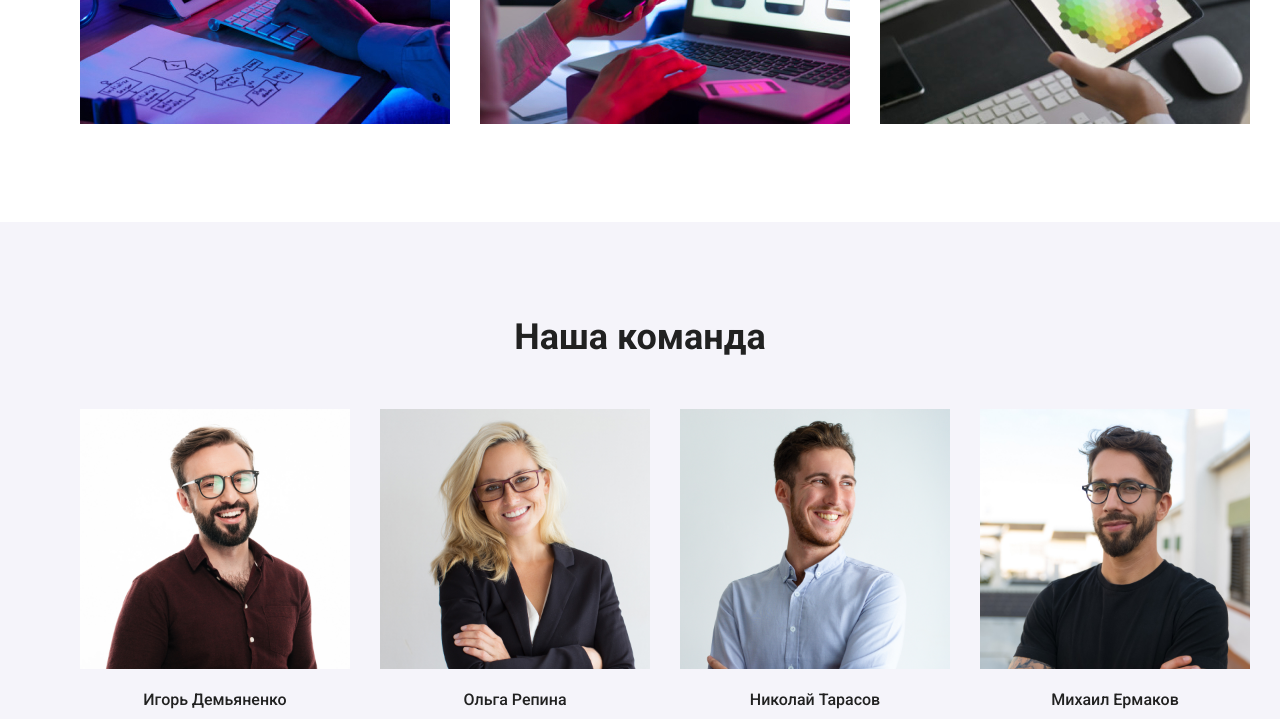
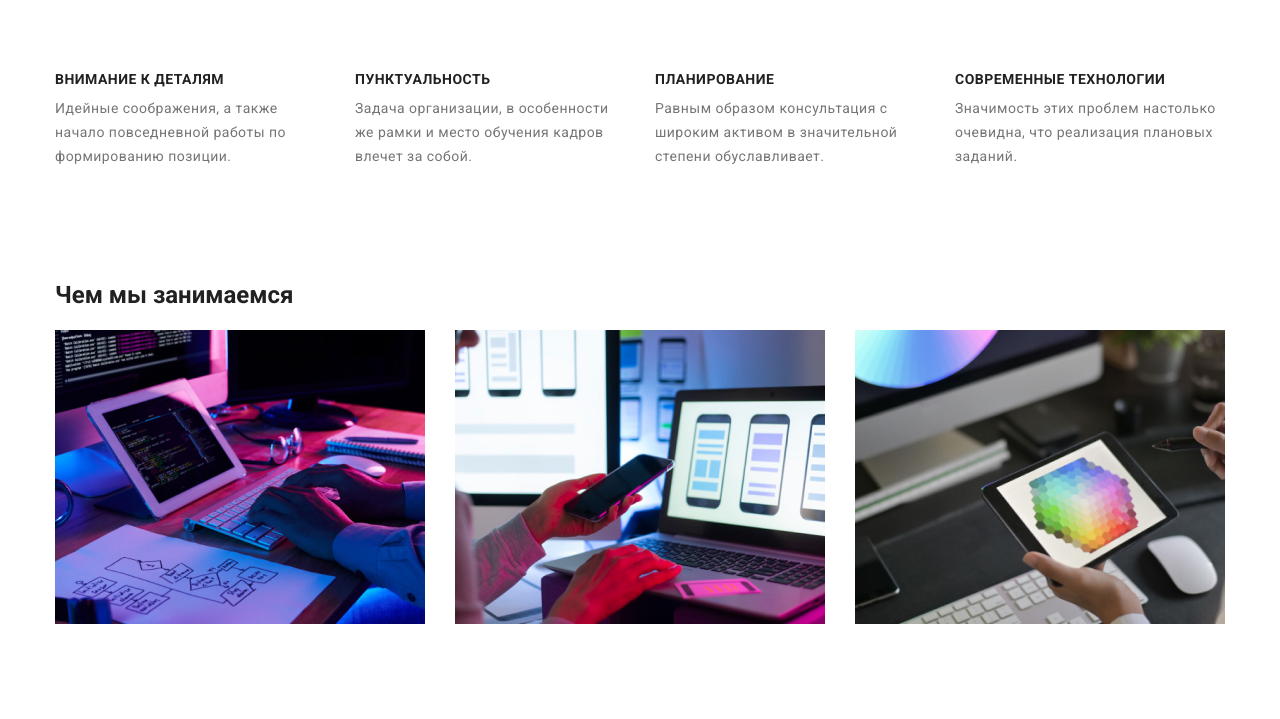
Before and after one commit to pelageja/goit-markup-hw-03, a plain HTML site: page index.html in a window 1280 px wide. Shown: the part 710-1429 px from the top of the page. Drawn offline with nearby package versions, Linux system fonts and the light colour scheme.

Commit message:
flex box

```diff
--- a/css/style.css
+++ b/css/style.css
@@ -1,3 +1,23 @@
+/*цвет основного текста  #212121*/
+/*вторичный цвет текста  #757575*/
+/*основной цвет фона     #FFFFFF*/
+/*вторичный темный фон  #2F303A*/
+/*вторичный  светлый фон   #F5F4FA*/
+/*акцент цвет            #2196F3*/
+/* акцент активный       #188CE8*/
+
+:root {
+    --main-text-color:#212121;
+--secondary-text-color:#757575;
+--fond-color:#FFFFFF;
+--fond-dark-color:#2F303A;
+--fond-light-color:#F5F4FA;
+--accent-color:#2196F3;
+--accent-active-color:#188CE8;
+}
+
+
+
 html {
     box-sizing:border-box;
 }
@@ -11,19 +31,20 @@ html {
 
 /* Главная */
 body {
-
+  margin: 0;
     font-family: Roboto,sans-serif;
-    color:#212121;
+    color: var(--main-text-color);
     font-style: normal;
-background: #FFFFFF;
+background-color: var(--fond-color);
 }
 
 
 .container {
-    width: 1230px;
+    width: 1200px;
     padding-left: 15px;
     padding-right: 15px;
     margin: auto;
+
 
     }
 
@@ -36,6 +57,11 @@ header {
     align-items: center;
 }
     /* WebStudio */
+    .logo {
+        padding-top: 24px;
+        padding-bottom: 24px;
+        width: 145px;
+    }
 .logo {
 
     color: #2196F3;
@@ -86,8 +112,11 @@ font-size: 14px;
     margin-bottom: 0;
     display: flex;
     margin-left: auto;
+    padding: 0;
 }
-
+  .tel {
+      margin-left: 50px;
+  }
  .contact .link {
 text-decoration: none;
     color: #757575;
@@ -104,12 +133,14 @@ text-decoration: none;
 /* Герой*/
 /* Эффективные решения для вашего бизнеса */
  .hero {
+display: flex;
     text-align: center;
     margin-top: 0;
-    background-color:  #2F303A;
+
+    background-color: #2F303A;
 }
 h1.hero-title {
-    margin-top: 0;
+    margin-top: 200px;
     margin-bottom: 30px;
         font-style: normal;
         font-weight: 900;
@@ -117,10 +148,13 @@ font-weight: 900;
     line-height: 1.4;
   color: #FFFFFF;
     text-transform: uppercase;
+    text-align: center;
+        letter-spacing: 0.06em;
 }
 /*заказать услугу*/
 
 .button-order {
+    margin-bottom: 200px;
     border-radius: 4px;
     padding: 10px 32px;
     display: inline-block;
@@ -141,6 +175,9 @@ font-weight: 900;
     background-color: #188ce8;
 }
 
+
+
+
 /*Особенности*/
 .visually-hidden {
     position: absolute;
@@ -154,18 +191,25 @@ font-weight: 900;
     clip-path: inset(50%);
     margin: -1px;
 }
-ul.requirements {
+.features{
     display: flex;
-    margin-bottom: 94;
+    align-items: center;
+}
+ul.features {
+    letter-spacing: 0.03em;
     margin-top: 94px;
-    text-align: left;
+    margin-bottom: 94px;
+   padding-left: 0;
+    }
+.features .item {
+    margin-right: 30px;
+        margin-bottom: 0;
+}
+.features .item:nth-child(4) {
+    margin-right: 0;
+}
 
-}
-.requirements li {
-    width: 270px;
-}
-.requirements h3 {
-
+    .features h3 {
        margin-top: 0;
     margin-bottom: 10px;
 color: #212121;
@@ -174,24 +218,33 @@ color: #212121;
         line-height: 1.1;
         text-transform: uppercase;
     }
-
-
- .requirements p {
+    .features p {
+       width: 270px;
+        margin-bottom: 0px;
         margin-top: 0;
-    margin-bottom: 0;
-    margin-right: 30px;
     font-size: 14px;
 line-height: 1.7;
 color: #757575;
 }
 
       /* Чем мы занимаемся */
-.employment {
+.duty {
     display: flex;
+   flex-wrap: wrap;
+align-items: center;
+
+}
+ul.duty {
+    padding: 0;
 margin-top: 0;
     margin-bottom: 94px;
 }
- h2 {
+ li.list {
+     margin-right: 30px;
+
+}
+ .duty h2 .photo-report {
+     display: flex;
      text-align: center;
   margin-top: 0;
 margin-bottom: 50px;
@@ -201,9 +254,9 @@ line-height: 1.2;
 color: #212121;
 }
 
-    .employment li {
-margin-right: 30px;
-}
+
+
+
 
 /*Наша команда*/
 .team {
@@ -211,28 +264,35 @@ margin-right: 30px;
 }
 .team h2 {
     padding-top: 94px;
+    padding-bottom: 50px;
+    margin: 0;
 
 }
-.details {
+
+ul.team-card {
+    margin: 0;
     display: flex;
         text-align: center;
+        padding-left: 0;
 }
-
-ul.details {
-    margin: 0;
+.team-card li {
+    margin-bottom: 94px;
+    margin-right: 30px;
+    box-shadow: 0px 1px 3px rgba(0, 0, 0, 0.12), 0px 1px 1px rgba(0, 0, 0, 0.14), 0px 2px 1px rgba(0, 0, 0, 0.2);
+        border-radius: 0px 0px 4px 4px;
+        background-color: #FFFFFF;
    }
-.details li {
-    margin-right: 30px;
-
+   .team-card li:nth-child(4){
+       margin-right: 0;
    }
-.details h3 {
+.team-card h3 {
 
 font-weight: 500;
     font-size: 16px;
     line-height: 1.2;
     color: #212121;
 }
-.details p {
+.team-card p {
      margin-top: 0;
 font-size: 16px;
     line-height: 1.2;
@@ -240,8 +300,15 @@ font-size: 16px;
 }
 /*Подвал*/
 footer {
+    display: flex;
+   background-color: #2F303A; ;
+}
+ .foot .logo {
+    display: inline-block;
+margin-top: 60px;
+margin-bottom: 20px;
+padding: 0;
 
-        background-color: #2F303A; ;
 }
 .container>a>span {
     color: #FFFFFF;
@@ -249,9 +316,9 @@ footer {
         font-size: 26px;
         line-height: 1.2;
     }
-    .logo footer {
-        padding-top: 60px;
-    }
+
+
+
 .street {
     font-style: normal;
     font-size: 14px;
@@ -265,10 +332,15 @@ font-style: normal;
     color: rgba(255, 255, 255, 0.6);
 }
 ul.contacts {
-    margin-bottom: 0;
+    text-align: left;
+  padding-left: 0;
+  margin-top: 20px;
+    margin-bottom: 60px;
+    width: 231px;
 }
 .contacts a {
     text-decoration: none;
+
 }
 /* страница Портфолио */
 /* Style the buttons */
--- a/index.html
+++ b/index.html
@@ -30,64 +30,66 @@
 
         <ul class="contact ">
             <li><a class="link"href="mailto:info@devstudio.com">info@devstudio.com</a></li>
-            <li><a class="link"href="tel:+380961111111">+38 096 111 11 11</a></li>
+            <li><a class="link tel"href="tel:+380961111111">+38 096 111 11 11</a></li>
         </ul>
         </div>
     </header>
+    <!--Герой-->
      <main>
         <section class="hero">
             <div class="container">
-            <h1 class="hero-title" >Эффективные решения <br> для вашего бизнеса</h1>
+            <h1 class="hero-title" >Эффективные решения <br>для вашего бизнеса</h1>
             <button type="button"class="button-order">Заказать услугу</button>
             </div>
         </section>
-        <section >
-            <div class="container">
+        <!--Особенности-->
+
+            <div class="container features">
             <h2 class="section-title visually-hidden">Особенности</h2>
 
-            <ul class="requirements">
-                <li>
+            <ul class="features">
+                <li class="item">
                     <h3>Внимание к деталям</h3>
                     <p class="text">Идейные соображения, а также начало повседневной работы по формированию позиции.</p>
                 </li>
-                <li>
+                <li class="item">
                     <h3>Пунктуальность</h3>
                     <p class="text">Задача организации, в особенности же рамки и место обучения кадров влечет за собой.
                     </p>
                 </li>
-                <li>
+                <li class="item">
                     <h3>Планирование</h3>
                     <p class="text">Равным образом консультация с широким активом в значительной степени обуславливает.</p>
                 </li>
-                <li>
+                <li class="item">
                     <h3>Современные технологии</h3>
                     <p class="text">Значимость этих проблем настолько очевидна, что реализация плановых заданий.</p>
                 </li>
             </ul>
     </div>
-</section>
+
     <!--Фото чем мы занимаемся -->
-<section >
-    <div class="container">
+
+    <div class="container duty">
             <h2 class="photo-report">Чем мы занимаемся</h2>
-            <ul class="employment">
-                <li>
+            <ul class="duty">
+                <li class="list">
                     <img src="./images/img.jpg" alt="Верстка" width="370" height="294" />
                 </li>
-                <li>
+                <li class="list">
                     <img src="./images/img_1.jpg" alt="Веб дизайн" width="370" height="294" />
                 </li>
-                <li>
+                <li class ="last">
                     <img src="./images/img_2.jpg" alt=" Палитра цветов" width="370" height="294" />
                 </li>
             </ul>
             </div>
-        </section>
-        <!--Фото персонала-->
+
+        <!--Наша команда-->
         <section class="team">
             <div class="container">
             <h2>Наша команда</h2>
-            <ul class="details">
+            <ul class="team-card">
                 <li>
                     <img src="./images/img_3.jpg" alt="фото дизайнера студии" width="270" height="260" />
                     <h3>Игорь Демьяненко</h3>
@@ -113,7 +115,7 @@
         </section>
     </main>
     <footer>
-        <div class="container">
+        <div class="container foot">
         <a href="./index.html" class="logo">
             Web<span>Studio</span>
         </a>
```
Lines whose indentation alone changed are shown as unchanged.
